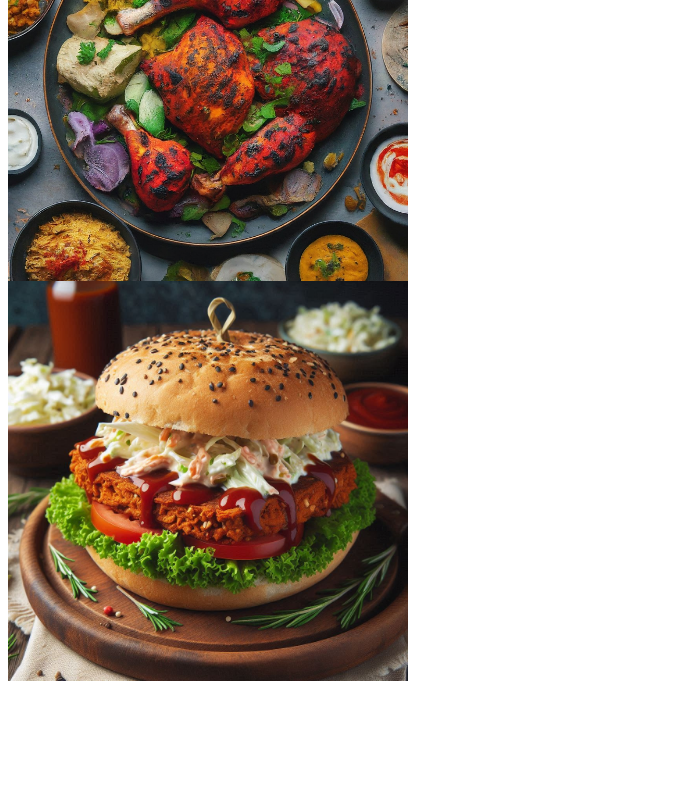
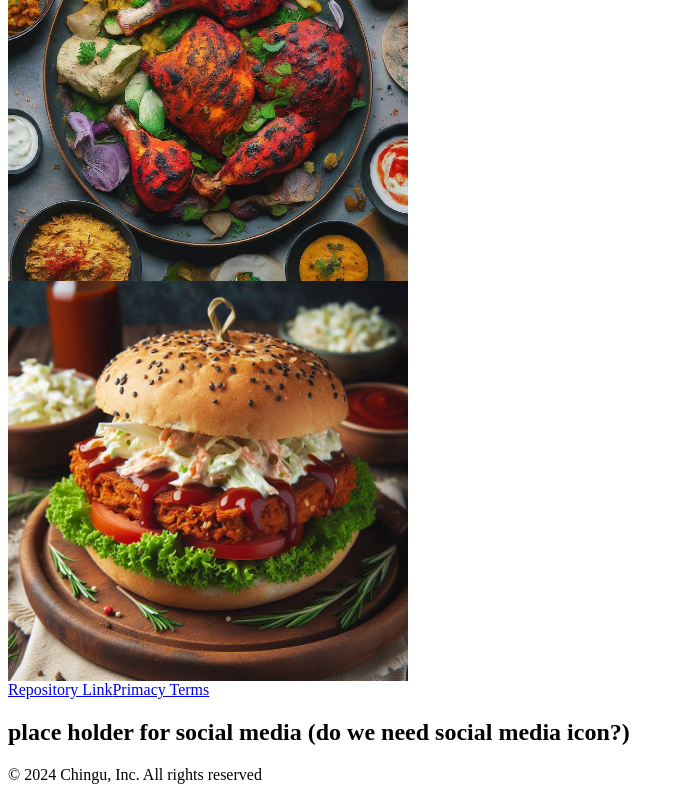
Before and after one commit to chingu-voyages/v50-tier1-team-03, a React (Vite) app: page / in a window 1280 px wide. Shown: the part 1799-2599 px from the top of the page, without its empty margins (0-684 px from the left). Before the commit the page ends 2488 px from the top, so only its background shows below. Built offline with nearby package versions, Linux system fonts and the light colour scheme.

Commit message:
"adding footer"

```diff
--- a/src/App.jsx
+++ b/src/App.jsx
@@ -1,5 +1,6 @@
 // import { useState } from 'react'
 import menu from "../menu.json"
+import Footer from "./components/Footer.jsx"
 
 function App() {
   const meals = menu.meals
@@ -14,6 +15,7 @@ function App() {
   return (
     <>
       {bbqItems}
+      <Footer />
     </>
   )
 }
--- a/src/components/Footer.jsx
+++ b/src/components/Footer.jsx
@@ -3,9 +3,9 @@ import React from "react"
 const Footer = () => {
     return(
         <div className = "Footer">
-            <a href = "https://github.com/chingu-voyages/v50-tier1-team-03">Repository Link</a>
-            <a href = "https://www.chingu.io/privacy">Primacy Terms</a>
-            <h2>place holder for social media</h2>
+            <a href = "https://github.com/chingu-voyages/v50-tier1-team-03" target = "_blank">Repository Link</a>
+            <a href = "https://www.chingu.io/privacy" target = "_blank">Primacy Terms</a>
+            <h2>place holder for social media (do we need social media icon?)</h2>
             <p>© 2024 Chingu, Inc. All rights reserved</p>
         </div>
     )
--- a/src/main.jsx
+++ b/src/main.jsx
@@ -2,15 +2,13 @@ import React from 'react'
 import ReactDOM from 'react-dom/client'
 import App from './App.jsx'
 import ErrorPage from "./components/ErrorPage.jsx"
-import Footer from "./components/Footer.jsx"
 import { createBrowserRouter, RouterProvider } from 'react-router-dom'
 
 const router = createBrowserRouter([
   {
     path: "/",
     element: <App/>,
-    errorElement: <ErrorPage/>,
-    footerElement: <Footer/>
+    errorElement: <ErrorPage/>
   },
 ])
 
```
